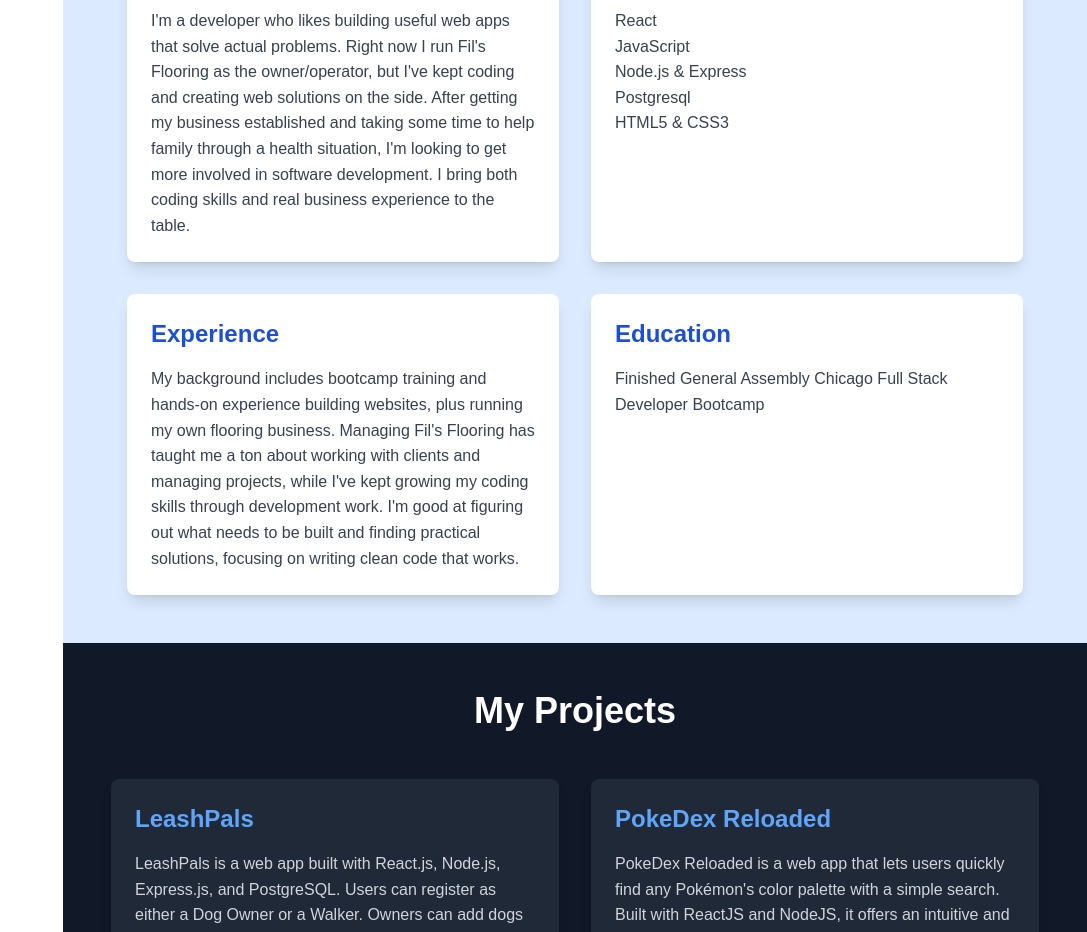
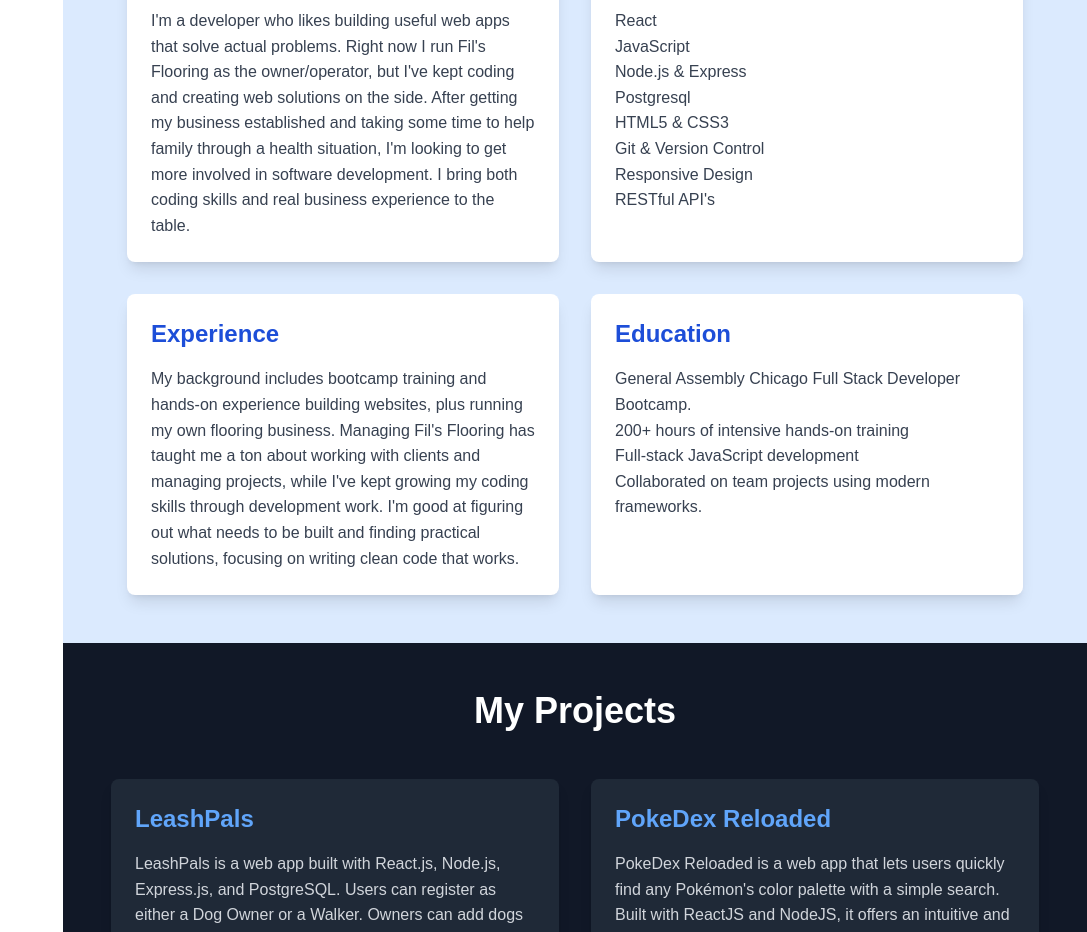
Before and after one commit to FilTatarnik/2024-portfolio, a React (Create React App) app: page / in a window 1280 px wide. Shown: the part 1000-1932 px from the top of the page, without its empty margins (193-1280 px from the left). Built offline with nearby package versions, Linux system fonts and the light colour scheme.

Commit message:
Changed more things in the About Me section; the skills and Education sections

```diff
--- a/src/components/AboutUs.js
+++ b/src/components/AboutUs.js
@@ -17,6 +17,10 @@ const AboutUs = () => (
           <li>Node.js & Express</li>
           <li>Postgresql</li>
           <li>HTML5 & CSS3</li>
+          <li>Git & Version Control</li>
+          <li>Responsive Design</li>
+          <li>RESTful API's</li>
+          <li></li>
         </ul>
       </div>
       <div className="bg-white p-6 rounded-lg shadow-lg hover:shadow-xl transition-shadow duration-300">
@@ -25,7 +29,12 @@ const AboutUs = () => (
       </div>
       <div className="bg-white p-6 rounded-lg shadow-lg hover:shadow-xl transition-shadow duration-300">
         <h3 className="text-2xl font-bold mb-4 text-blue-700">Education</h3>
-        <p className="text-gray-700">Finished General Assembly Chicago Full Stack Developer Bootcamp</p>
+        <p className="text-gray-700">
+          <h4>General Assembly Chicago Full Stack Developer Bootcamp.</h4>
+          <p>200+ hours of intensive hands-on training</p>
+          <p>Full-stack JavaScript development</p>
+          <p>Collaborated on team projects using modern frameworks.</p>
+        </p>
       </div>
       {/* <div className="bg-white p-6 rounded-lg shadow-lg hover:shadow-xl transition-shadow duration-300">
         <h3 className="text-2xl font-bold mb-4 text-blue-700">More</h3>
```
